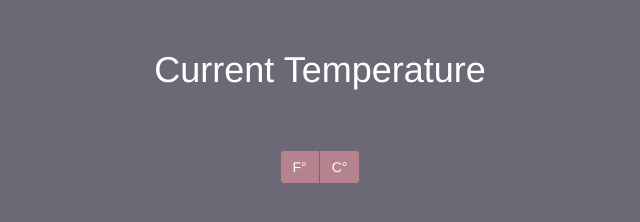
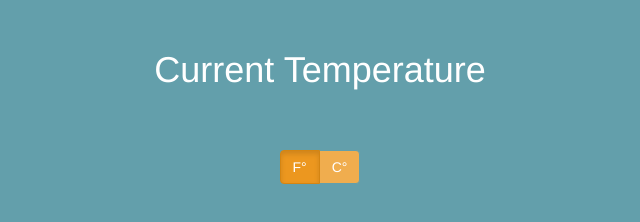
Before and after one commit to LauraSilvey/FCC-local-weather, a plain HTML site: page index.html in a window 1280 px wide. Shown: the whole page, without its empty margins (320-960 px from the left). Drawn offline with nearby package versions, Linux system fonts and the light colour scheme; some icons are missing.

Commit message:
added functionality to unit buttons and changed color scheme

```diff
--- a/css/style.css
+++ b/css/style.css
@@ -1,6 +1,6 @@
 body{
 	padding-top: 30px;
-	background-color:  #6D6875;
+	background-color:  #639FAB;
 }
 
 div{
@@ -22,19 +22,15 @@ i {
 }
 
 .btn {
-	background-color: #B5838D;
-	border-color:  #6D6875;
+
+	border-color:  #639FAB;
 	color: white;
 }
 
-button {
+ button {
 	opacity: 1;
 }
 
 button:hover{
 	opacity: 0.75;
 }
-
-button:focus {
-    outline: none;
-}
--- a/index.html
+++ b/index.html
@@ -21,9 +21,13 @@
       <h2 id="location"></h2>
       <i class="wi" aria-hidden="true"></i>
     </div> <!-- current-temp div -->
-  <div class="btn-group" role="group">
-    <button type="button" class="btn" id="fahrenheit">F°</button>
-    <button type="button" class="btn" id="celsius">C°</button>
+  <div class="btn-group" data-toggle="buttons">
+    <label class="btn btn-warning active" id="fahrenheit">
+     <input type="radio" name="options" id="option1" autocomplete="off" checked>F°
+   </label>
+   <label class="btn btn-warning" id="celsius">
+     <input type="radio" name="options" id="option2" autocomplete="off">C°
+   </label>
   </div> <!-- button div -->
   </div> <!-- container-fluid div -->
 </body>
--- a/js/script.js
+++ b/js/script.js
@@ -10,6 +10,12 @@ $(document).ready(function(){
       $.getJSON(url, function(data){
         $("#location").html(data.name + ", " + data.sys.country);
         $("i").html("  " + Math.floor(data.main.temp) + "&deg");
+        $("#celsius").on("click", function(){
+          $("i").html("  " + Math.floor((data.main.temp - 32) * (5 / 9)) + "&deg");
+        });
+        $("#fahrenheit").on("click", function(){
+          $("i").html("  " + Math.floor(data.main.temp) + "&deg");
+        });
         var timeOfDay = "";
         if(data.dt > data.sys.sunrise && data.dt < data.sys.sunset){
           timeOfDay = "day-"
```
